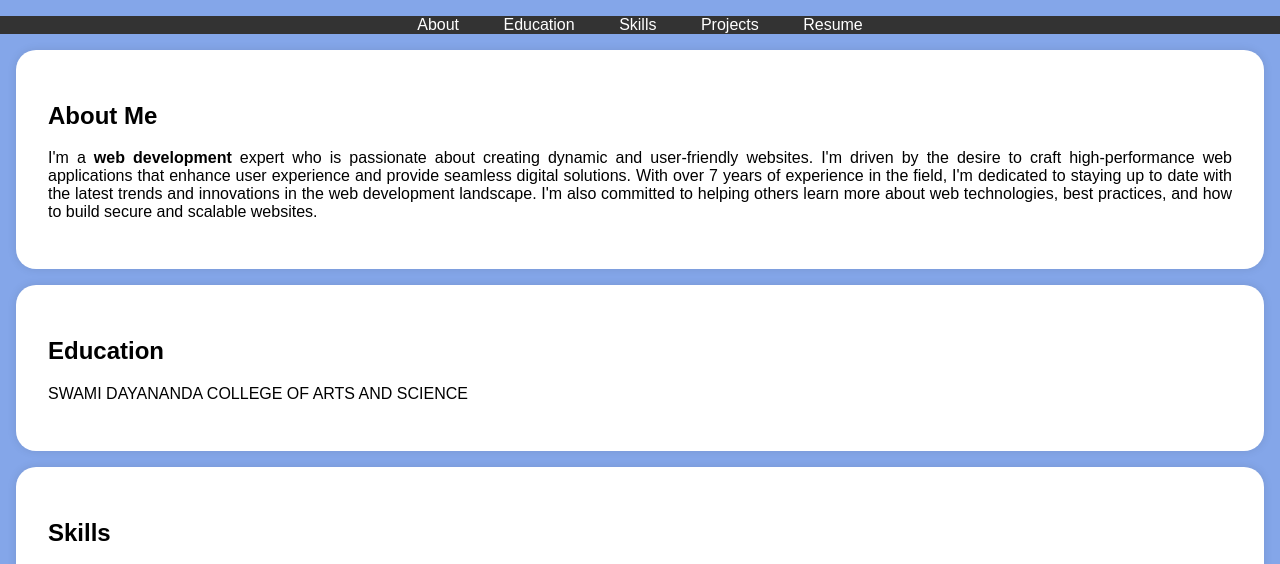
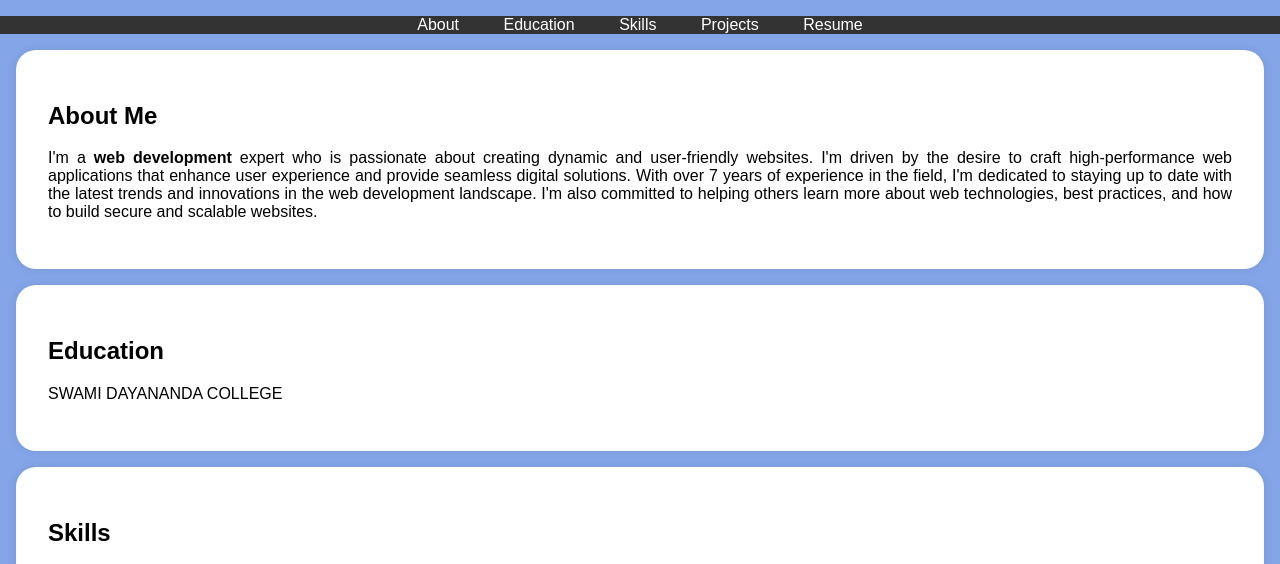
Before and after one commit to vishnu1120/Nm-project-, a plain HTML site: page uix.html in a window 1280 px wide. Shown: the part 197-761 px from the top of the page. Drawn offline with Linux system fonts and the light colour scheme.

Commit message:
Add files via upload

```diff
--- a/uix.html
+++ b/uix.html
@@ -128,7 +128,7 @@
     <section id="education">
         <div class="section-content">
             <h2>Education</h2>
-            <p>SWAMI DAYANANDA COLLEGE OF ARTS AND SCIENCE</p>
+            <p>SWAMI DAYANANDA COLLEGE</p>
 
 
         </div>
```
